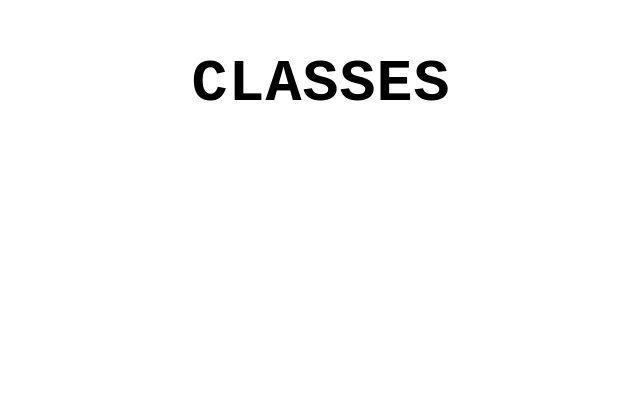
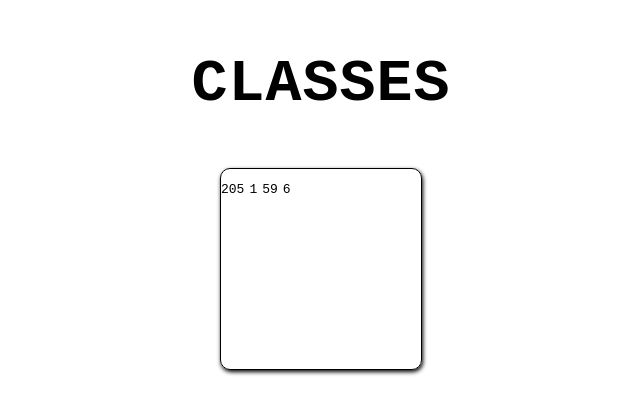
Before and after one commit to silastj/Classes, a plain HTML site: page index.html in a window 1280 px wide. Shown: the whole page, without its empty margins (319-959 px from the left). Drawn offline with Linux system fonts and the light colour scheme.

Commit message:
Finalizando Classes

```diff
--- a/index.css
+++ b/index.css
@@ -8,3 +8,15 @@ h2{
     text-transform: uppercase;
     letter-spacing: 1px;
 }
+#dados{
+    width: 200px;
+    height: 200px;
+    border: 1px solid;
+    margin: 0 auto;
+    border-radius: 10px;
+    box-shadow: 1px 2px 4px #000;
+    display: flex;
+}
+#dados p{
+    margin-right: 5px;
+}
--- a/index.html
+++ b/index.html
@@ -8,6 +8,12 @@
 </head>
 <body>
     <h2>Classes</h2>
+    <div id="dados">
+        <p></p>
+        <p></p>
+        <p></p>
+        <p></p>
+    </div>
 
     <script type= "module" src="./index.js"></script>
 </body>
--- a/index.js
+++ b/index.js
@@ -34,6 +34,16 @@ console.log(diasParaONatal._timeStampDiff);
 console.log(diasParaONatal.days);
 console.log(diasParaONatal.total);
 
+
+// dados.innerText = diasParaONatal.total.days;
+
 setInterval(() => {
-    console.log(diasParaONatal.total);
+    const dados = document.querySelector('#dados p:first-child');
+    const dados1 = document.querySelector('#dados p:nth-child(2)');
+    const dados2 = document.querySelector('#dados p:nth-child(3)');
+    const dados3 = document.querySelector('#dados p:last-child');
+    dados.innerText = diasParaONatal.total.days;
+    dados1.innerText = diasParaONatal.total.hours;
+    dados2.innerText = diasParaONatal.total.minutes;
+    dados3.innerText = diasParaONatal.total.seconds;
 }, 1000);
```
